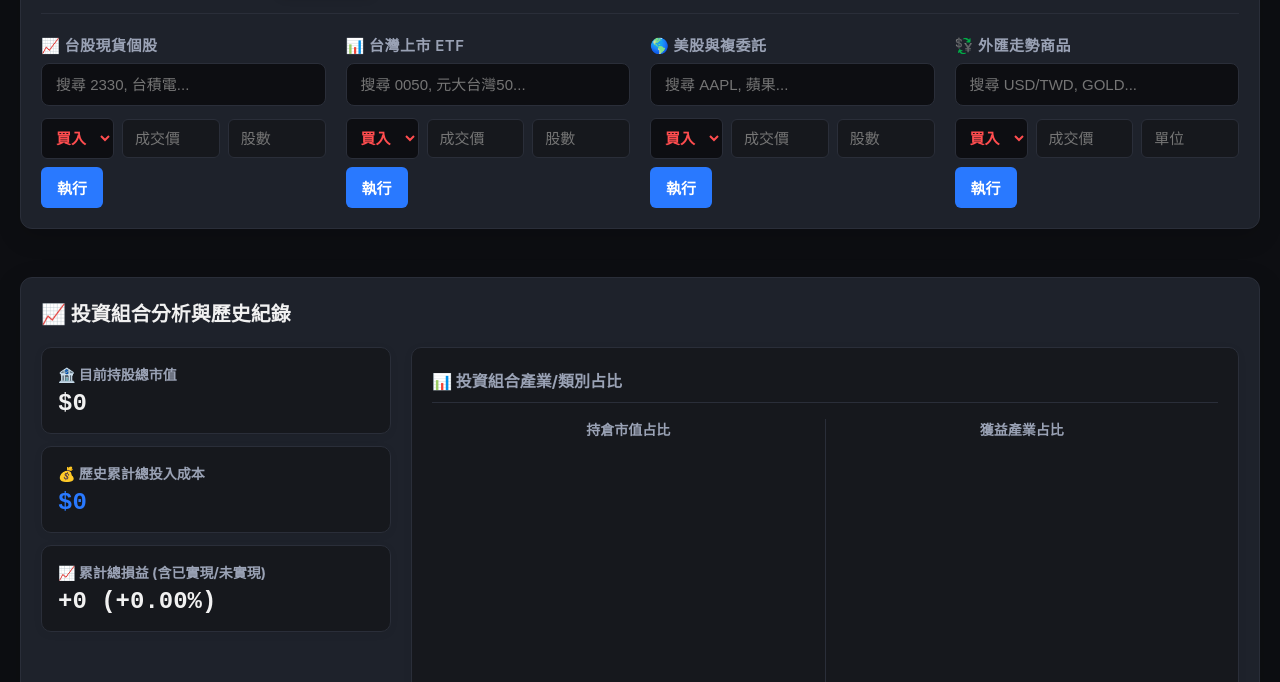
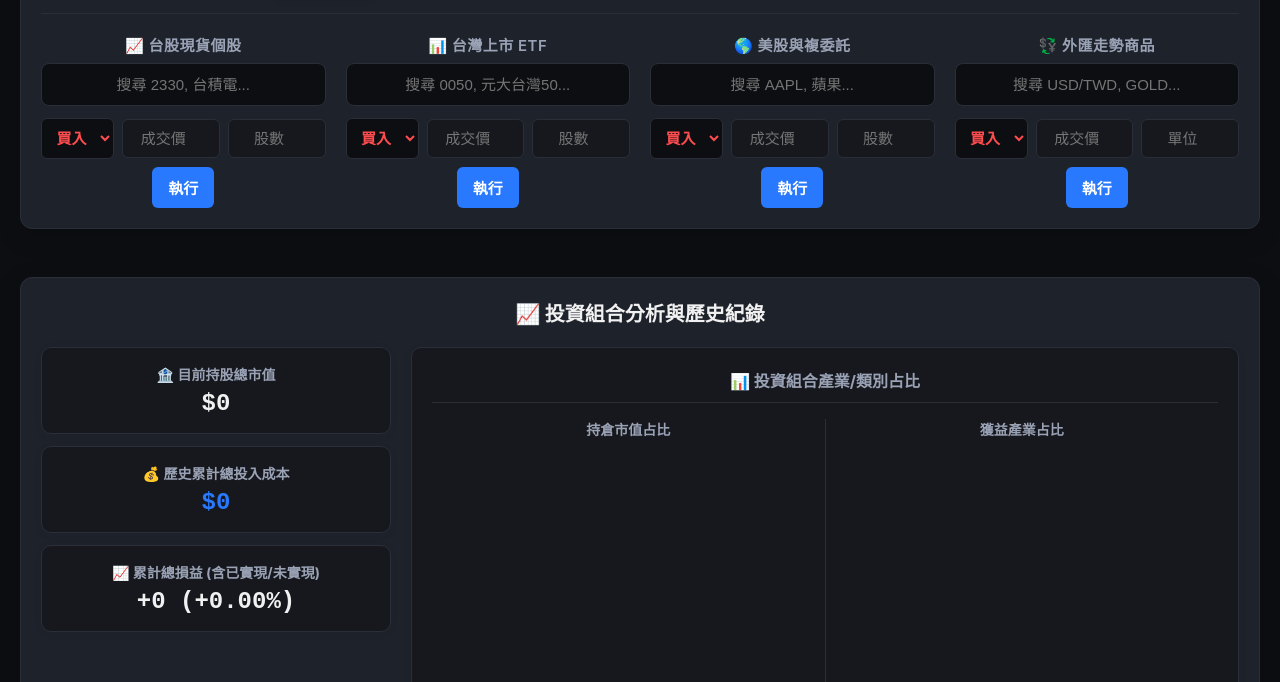
Before and after one commit to qwqwqweery9-boop/invest, a plain HTML site: page index.html in a window 1280 px wide. Shown: the part 91-773 px from the top of the page. Drawn offline with nearby package versions, Linux system fonts and the light colour scheme.

Commit message:
Add files via upload

```diff
--- a/index.html
+++ b/index.html
@@ -60,9 +60,9 @@
         .search-grid { display: grid; grid-template-columns: repeat(auto-fit, minmax(280px, 1fr)); gap: 20px; }
         .search-group { display: flex; flex-direction: column; gap: 8px; position: relative; }
         .search-group:focus-within { z-index: 900; }
-        .search-group label { font-size: 15px; color: var(--text-secondary); font-weight: 600; letter-spacing: 0.5px; }
+        .search-group label { font-size: 15px; color: var(--text-secondary); font-weight: 600; letter-spacing: 0.5px; text-align: center; display: block; }
         .input-wrapper { position: relative; width: 100%; }
-        .search-input { width: 100%; padding: 12px 14px; background: var(--input-bg); border: 1px solid var(--border-color); color: var(--text-color); border-radius: 8px; font-size: 15px; outline: none; transition: all 0.2s ease; font-weight: 500; }
+        .search-input { width: 100%; padding: 12px 14px; background: var(--input-bg); border: 1px solid var(--border-color); color: var(--text-color); border-radius: 8px; font-size: 15px; outline: none; transition: all 0.2s ease; font-weight: 500; text-align: center; }
         .search-input:focus { border-color: var(--primary-blue); box-shadow: 0 0 0 3px var(--primary-glow); }
         .dropdown-list { position: absolute; top: calc(100% + 4px); left: 0; right: 0; background: var(--panel-bg); border: 1px solid var(--border-color); border-radius: 8px; max-height: 250px; overflow-y: auto; z-index: 1000; display: none; box-shadow: 0 10px 30px rgba(0,0,0,0.3); }
         .dropdown-item { padding: 12px 14px; cursor: pointer; border-bottom: 1px solid var(--border-color); display: flex; justify-content: space-between; align-items: center; }
@@ -70,11 +70,11 @@
         .item-id { color: var(--text-secondary); font-size: 13px; font-family: monospace; }
         .item-name { font-size: 15px; font-weight: bold; }
 
-        .cost-inputs-row { display: flex; gap: 8px; margin-top: 4px; align-items: center; flex-wrap: wrap; }
-        .trade-type-select { padding: 10px; background: var(--bg-color); border: 1px solid var(--border-color); color: var(--text-color); border-radius: 6px; font-size: 15px; outline: none; cursor: pointer; font-weight: bold; flex-shrink: 0; }
+        .cost-inputs-row { display: flex; gap: 8px; margin-top: 4px; align-items: center; justify-content: center; flex-wrap: wrap; }
+        .trade-type-select { padding: 10px; background: var(--bg-color); border: 1px solid var(--border-color); color: var(--text-color); border-radius: 6px; font-size: 15px; outline: none; cursor: pointer; font-weight: bold; flex-shrink: 0; text-align: center; text-align-last: center; }
         .trade-type-select.buy { color: var(--bull-color); }
         .trade-type-select.sell { color: var(--bear-color); }
-        .cost-field { flex: 1; min-width: 80px; padding: 10px 12px; background: var(--card-bg); border: 1px solid var(--border-color); color: var(--text-color); border-radius: 6px; font-size: 15px; outline: none; transition: 0.2s; }
+        .cost-field { flex: 1; min-width: 80px; padding: 10px 12px; background: var(--card-bg); border: 1px solid var(--border-color); color: var(--text-color); border-radius: 6px; font-size: 15px; outline: none; transition: 0.2s; text-align: center; }
         .cost-field:focus { border-color: var(--primary-blue); background: var(--input-bg); }
         .action-btn { flex-shrink: 0; background: var(--primary-blue); color: white; border: none; padding: 10px 16px; border-radius: 6px; cursor: pointer; font-weight: bold; font-size: 15px; transition: 0.2s; white-space: nowrap; }
         .action-btn:hover { filter: brightness(1.1); }
@@ -117,16 +117,16 @@
         .date-input { flex: 1; background: var(--panel-bg); border: 1px solid var(--border-color); color: var(--text-color); padding: 8px 10px; border-radius: 6px; outline: none; font-size: 14px; color-scheme: dark light; }
 
         .dashboard-panel { background-color: var(--panel-bg); border-radius: 12px; padding: 20px; border: 1px solid var(--border-color); box-shadow: 0 10px 30px rgba(0,0,0,0.15); }
-        .dashboard-title { font-size: 20px; font-weight: bold; margin-bottom: 20px; display: flex; align-items: center; gap: 10px; color: var(--text-color); }
+        .dashboard-title { font-size: 20px; font-weight: bold; margin-bottom: 20px; display: flex; align-items: center; justify-content: center; gap: 10px; color: var(--text-color); }
         .dashboard-content { display: grid; grid-template-columns: minmax(280px, 350px) 1fr; gap: 20px; margin-bottom: 24px; width: 100%; }
 
         .summary-column { display: flex; flex-direction: column; gap: 12px; }
-        .summary-card { background: var(--card-bg); border: 1px solid var(--border-color); padding: 16px; border-radius: 10px; box-shadow: 0 2px 10px rgba(0,0,0,0.05); }
+        .summary-card { background: var(--card-bg); border: 1px solid var(--border-color); padding: 16px; border-radius: 10px; box-shadow: 0 2px 10px rgba(0,0,0,0.05); text-align: center; }
         .summary-label { font-size: 14px; color: var(--text-secondary); font-weight: bold; margin-bottom: 6px; }
         .summary-value { font-size: 24px; font-weight: bold; font-family: monospace; }
 
         .sector-chart-panel { background: var(--card-bg); border: 1px solid var(--border-color); padding: 20px; border-radius: 10px; display: flex; flex-direction: column; box-shadow: 0 2px 10px rgba(0,0,0,0.05); width: 100%; overflow: hidden; }
-        .sector-title { font-size: 16px; font-weight: bold; margin-bottom: 16px; color: var(--text-secondary); border-bottom: 1px solid var(--border-color); padding-bottom: 10px; }
+        .sector-title { font-size: 16px; font-weight: bold; margin-bottom: 16px; color: var(--text-secondary); border-bottom: 1px solid var(--border-color); padding-bottom: 10px; text-align: center; }
         .pie-charts-row { display: flex; flex-direction: row; gap: 0; flex: 1; }
         .pie-col { flex: 1; display: flex; flex-direction: column; align-items: center; padding: 0 16px; width: 100%; }
         .pie-col:first-child { border-right: 1px solid var(--border-color); }
```
